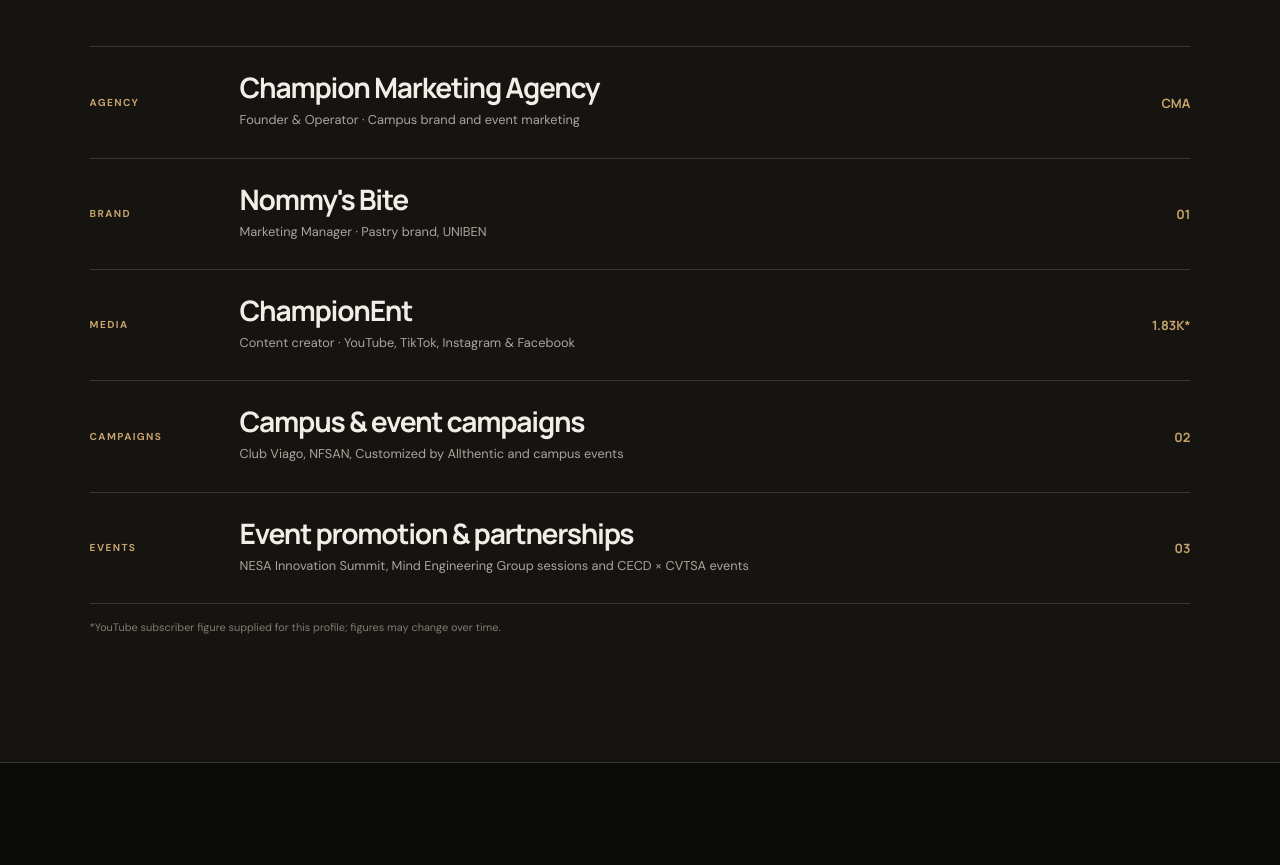
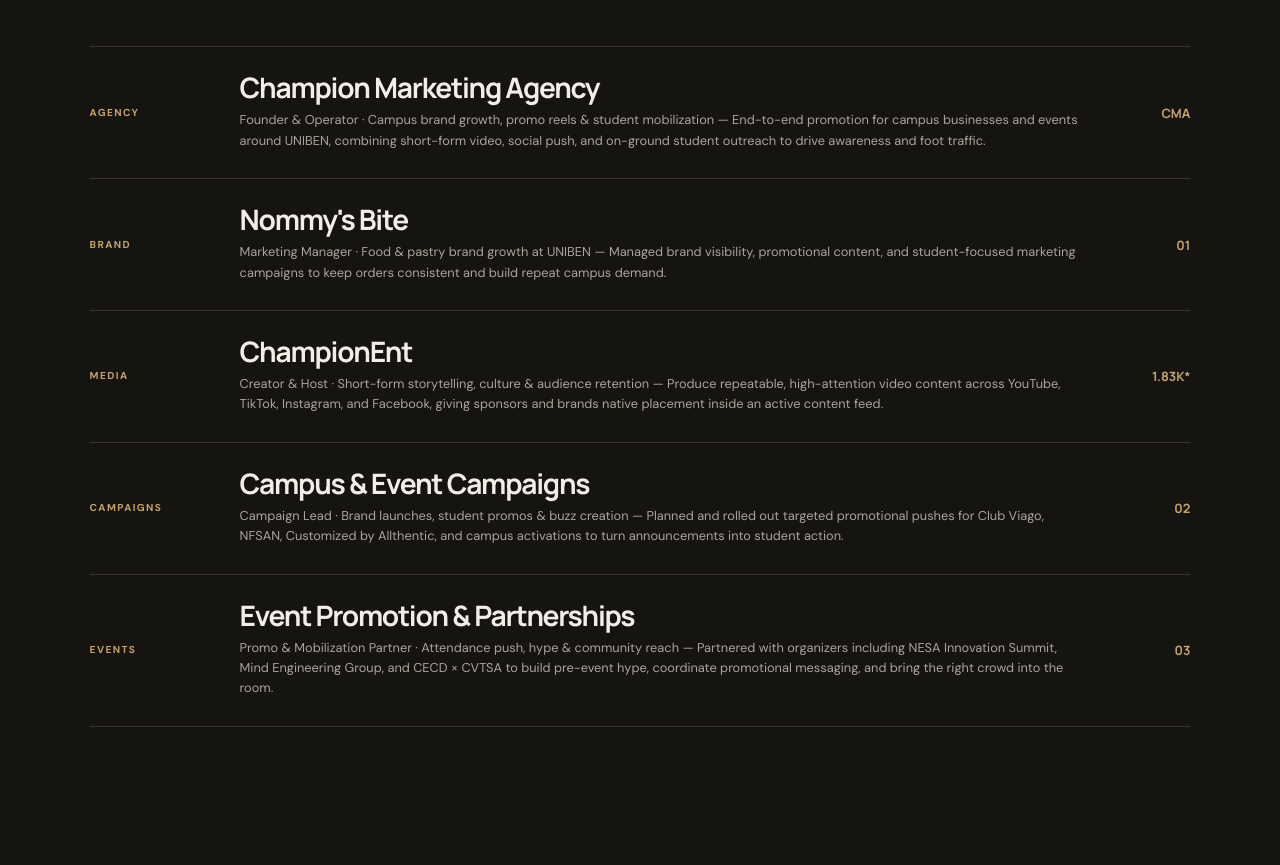
Before and after one commit to DUCA2006/ChampionEnt-, a plain HTML site: page index.html in a window 1280 px wide. Shown: the part 4256-5121 px from the top of the page. Drawn offline with Linux system fonts and the light colour scheme.

Commit message:
update index.html

```diff
--- a/index.html
+++ b/index.html
@@ -932,7 +932,7 @@
 
       </div>
 
-      <div class="project-list">
+            <div class="project-list">
 
         <article class="project-row reveal">
 
@@ -944,7 +944,7 @@
 
             <p>
 
-              Founder &amp; Operator · Campus brand and event marketing
+              Founder &amp; Operator · Campus brand growth, promo reels &amp; student mobilization — End-to-end promotion for campus businesses and events around UNIBEN, combining short-form video, social push, and on-ground student outreach to drive awareness and foot traffic.
 
             </p>
 
@@ -964,7 +964,7 @@
 
             <p>
 
-              Marketing Manager · Pastry brand, UNIBEN
+              Marketing Manager · Food &amp; pastry brand growth at UNIBEN — Managed brand visibility, promotional content, and student-focused marketing campaigns to keep orders consistent and build repeat campus demand.
 
             </p>
 
@@ -984,7 +984,7 @@
 
             <p>
 
-              Content creator · YouTube, TikTok, Instagram &amp; Facebook
+              Creator &amp; Host · Short-form storytelling, culture &amp; audience retention — Produce repeatable, high-attention video content across YouTube, TikTok, Instagram, and Facebook, giving sponsors and brands native placement inside an active content feed.
 
             </p>
 
@@ -1000,13 +1000,11 @@
 
           <div>
 
-            <h3>Campus &amp; event campaigns</h3>
+            <h3>Campus &amp; Event Campaigns</h3>
 
             <p>
 
-              Club Viago, NFSAN, Customized by Allthentic
-
-              and campus events
+              Campaign Lead · Brand launches, student promos &amp; buzz creation — Planned and rolled out targeted promotional pushes for Club Viago, NFSAN, Customized by Allthentic, and campus activations to turn announcements into student action.
 
             </p>
 
@@ -1022,13 +1020,11 @@
 
           <div>
 
-            <h3>Event promotion &amp; partnerships</h3>
+            <h3>Event Promotion &amp; Partnerships</h3>
 
             <p>
 
-              NESA Innovation Summit, Mind Engineering Group
-
-              sessions and CECD × CVTSA events
+              Promo &amp; Mobilization Partner · Attendance push, hype &amp; community reach — Partnered with organizers including NESA Innovation Summit, Mind Engineering Group, and CECD × CVTSA to build pre-event hype, coordinate promotional messaging, and bring the right crowd into the room.
 
             </p>
 
@@ -1042,9 +1038,7 @@
 
       <p class="fine-print">
 
-        *YouTube subscriber figure supplied for this profile;
 
-        figures may change over time.
 
       </p>
 
```
